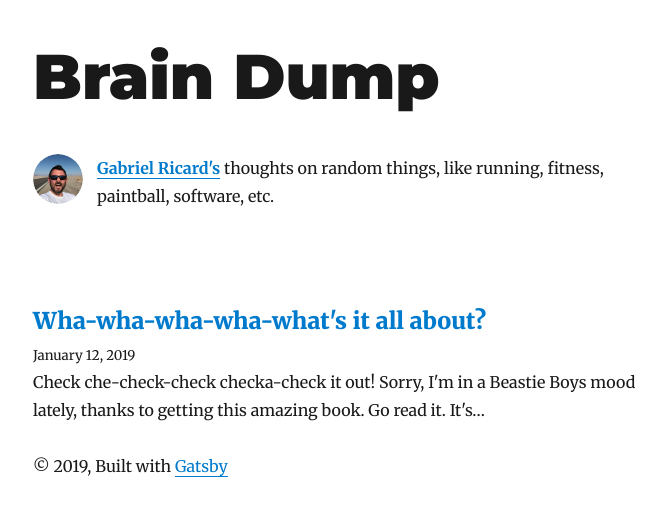
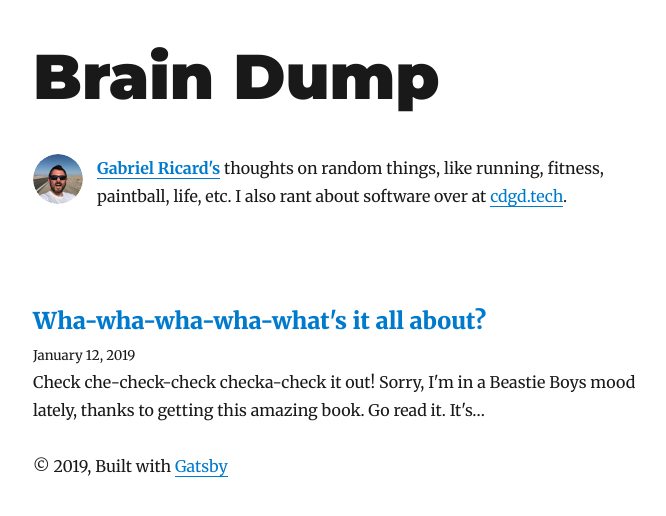
Before and after one commit to gricard/gricard-blog, a Gatsby site: page / in a window 1280 px wide. Shown: the whole page, without its empty margins (292-958 px from the left). Built offline with nearby package versions, Linux system fonts and the light colour scheme; Gatsby itself is replaced by a stand-in of ours; some packages are replaced by stand-ins of ours.

Commit message:
Link to CDGD

```diff
--- a/src/components/Bio.js
+++ b/src/components/Bio.js
@@ -35,7 +35,8 @@ function Bio() {
                 <strong>{author}'s</strong>
               </a>
               {' '}
-              thoughts on random things, like running, fitness, paintball, software, etc.
+              thoughts on random things, like running, fitness, paintball, life, etc.
+              I also rant about software over at <a href="https://cdgd.tech">cdgd.tech</a>.
             </p>
           </div>
         )
```
